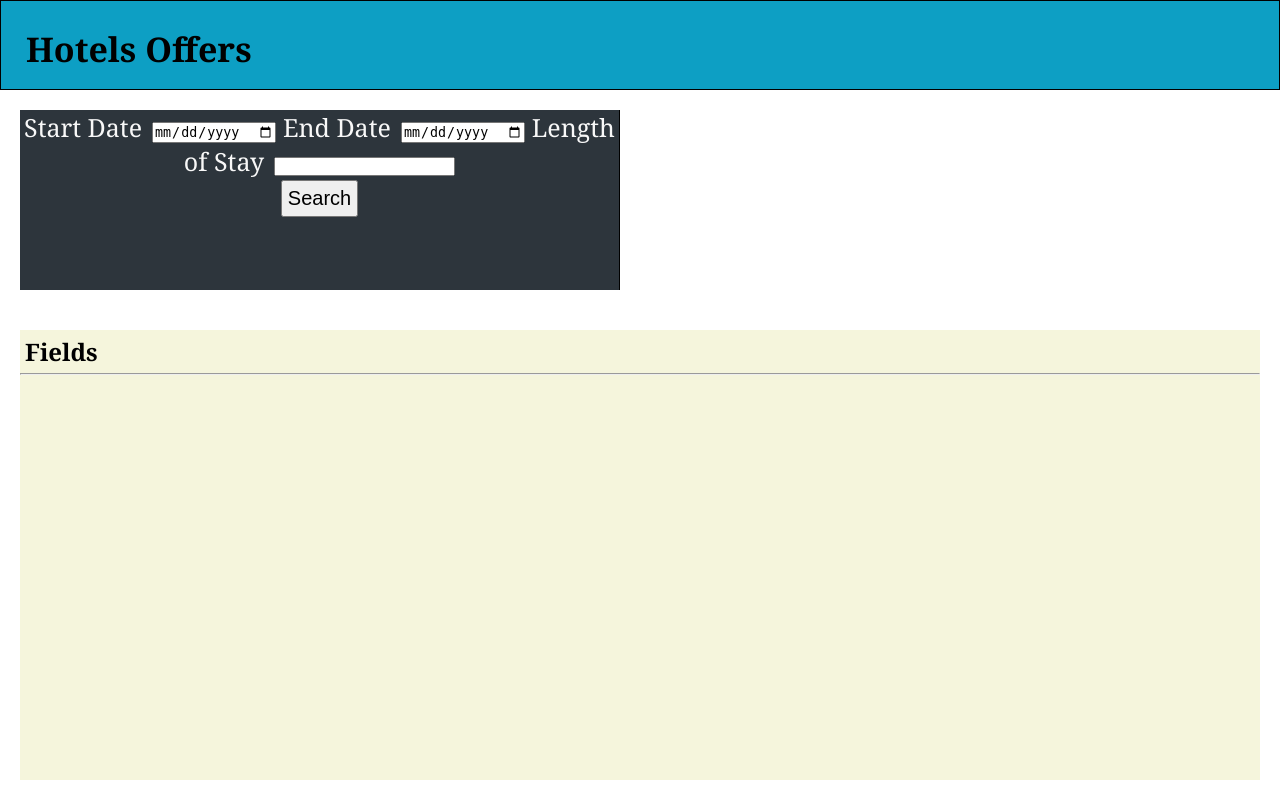
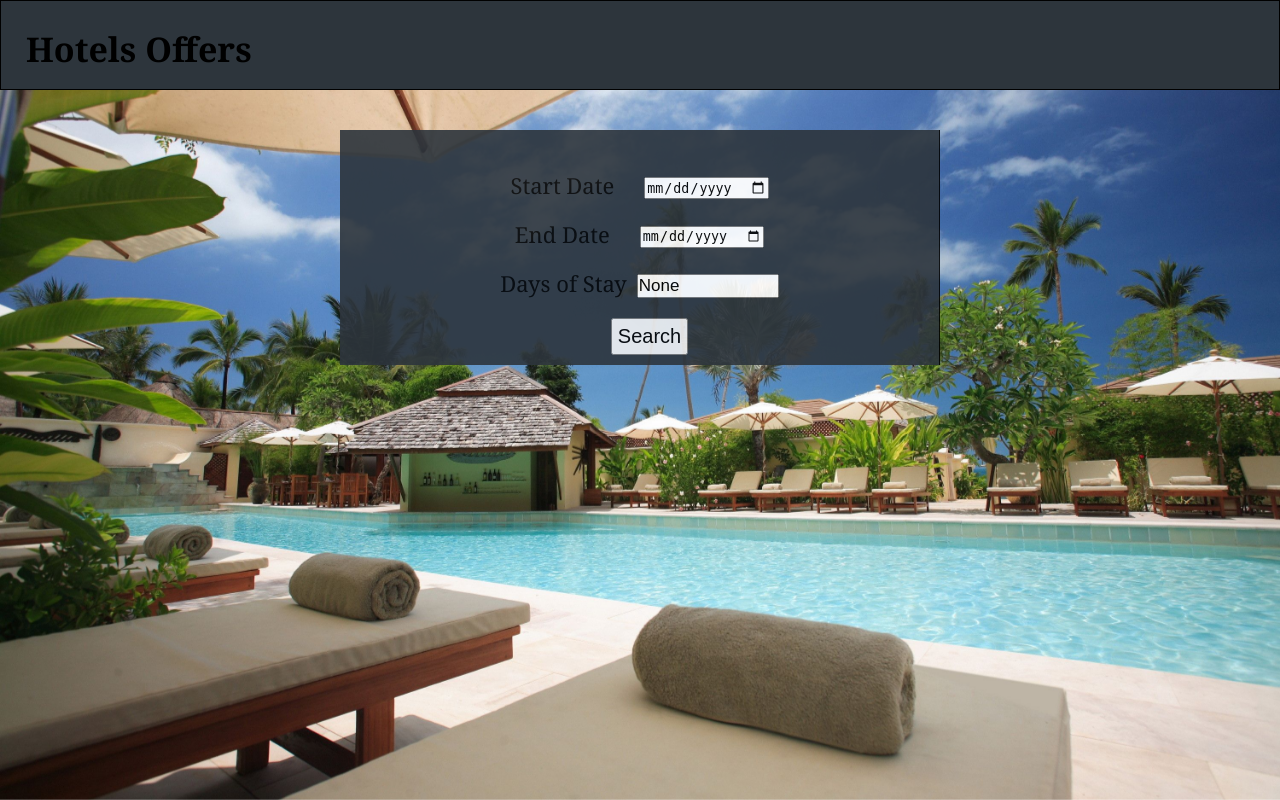
Before and after one commit to AliEzzatOdeh/coding_exercise, a Django app: page /offers/ in a window 1280 px wide. Run offline with Django 3.2, Linux system fonts and the light colour scheme; data that the repository does not hold is empty.

Commit message:
modified index page with background, added base template, added offers page to display offers and update view to pass offers to template

```diff
--- a/main/offers_lib/offers_manager.py
+++ b/main/offers_lib/offers_manager.py
@@ -4,6 +4,7 @@
 
 class OffersManager:
 	START_DATE = "minTripStartDate"
+	END_DATE = "endDate"
 	LENGTH_OF_STAY = "lengthOfStay"
 
 	OFFERS = 'offers'
@@ -58,6 +59,11 @@
 			hotel_offer.average_price_per_night = element[self.HOTEL_PRICING_INFO][self.AVERAGE_PRICE_VALUE]
 			hotel_offer.total_price = element[self.HOTEL_PRICING_INFO][self.TOTAL_PRICE_VALUE]
 			hotel_offer.currency = element[self.HOTEL_PRICING_INFO][self.CURRENCY]
+
+			if hotel_offer.website_url != "":
+				hotel_offer.website_url = hotel_offer.website_url.replace("%3A",":")
+				hotel_offer.website_url = hotel_offer.website_url.replace("%2F","/")
+
 			hotel_offers.append(hotel_offer)
 
 		return hotel_offers
--- a/main/static/css/style.css
+++ b/main/static/css/style.css
@@ -12,18 +12,34 @@
     margin: 5px;
 }
 
+input {
+    margin-top: 5px;
+    margin-bottom: 5px;
+    display:inline-block;
+    *display: inline;     /* for IE7*/
+    zoom:1;              /* for IE7*/
+    vertical-align:middle;
+    margin-left:20px
+}
+
 label {
+    display: inline-block;
+    padding-top: 5px;
     margin-right: 10px;
 }
 
 .page {
+    background-image: url("/static/images/hotel.jpeg");
     background-repeat: no-repeat;
     background-size: cover;
+    background-position: center;
     display: flex;
     flex-flow: column;
     width: 100%;
-    height: 100vh;
+    height: 100%;
     font-family: Georgia, serif;
+    background-attachment: fixed;
+    min-height: 100vh;
 }
 
 .hidden {
@@ -38,7 +54,7 @@
 
 .header {
     padding: 100 px;
-    background-color: rgb(13, 159, 196);
+    background-color: #2d353c;
     text-align: center;
     max-height: 90px;
     min-height: 90px;
@@ -69,51 +85,28 @@
 }
 
 .info-menu {
-    display: flex;
+    display: block;
     flex-flow: column;
     flex: 2;
     justify-content: flex-start;
     background-color: #2d353c;
     height: 100%;
     border-right: solid 1px;
-    color: #f8f8f8;
-    border-right-color: black;
+    /*color: #f8f8f8;*/
+    /*border-right-color: black;*/
     font-size: 25px;
     user-select: none;
-    margin: 20px;
+    margin: 40px 0 20px 0;
     width: 600px;
-
-    text-align:center;
+    text-align: center;
+    margin-left: auto;
+    margin-right: auto;
+    opacity: 0.9;
 }
 
 .search-button {
     font-size: 20px;
     padding: 5px;
-}
-
-.side-menu-element {
-    border-bottom: solid 1px;
-    border-bottom-color: black;
-}
-
-.category-label{
-    margin-left: 0;
-    width: 100%;
-    display: block;
-    padding: 10px;
-}
-
-.side-menu-sub-element {
-    cursor: pointer;
-    font-size: 20px;
-    padding: 10px;
-    background-color:lightgray;
-    padding-left: 20px;
-    color: black;
-}
-
-.side-menu-sub-element:hover{
-    background-color: darkcyan;
 }
 
 /*Side Menu*/
@@ -124,18 +117,16 @@
     display: flex;
     flex: 5;
     flex-flow: column;
-    background-color:beige;
+    background-color: white;
     margin-top: 20px;
-    margin-bottom: 20px;
-    margin-left: 20px;
-    margin-right: 20px;
+    margin-bottom: 30px;
+    margin-left: 60px;
+    margin-right: 60px;
 }
 
-.form-fields {
+.info-form {
     display: flex;
     flex-flow: column;
-    justify-content: space-between;
-    height: 300px;
     overflow-y: auto;
     margin-top: 40px;
     margin: 0 auto;
@@ -143,9 +134,40 @@
     margin-top: 30px;
 }
 
-.field-container{
+.info-form-field {
+    margin: 5px;
+}
+
+.offer-item {
+    display:flex;
+    flex-flow: row;
+    margin: 10px;
+}
+
+.hotel-image {
+   /* display: flex;*/
+    width: 150px;
+    height: 150px;
+}
+
+.hotel-info {
     display: flex;
-    flex-flow: row;
+    flex-flow: column;
+    margin: 0 0 10px 10px;
+}
+
+.hotel-name{
+    margin-bottom: 20px;
+    margin-top: 0;
+}
+
+.hotel-info-field{
+    margin-bottom: 10px;
+}
+.days-input {
+    width: 142px;
+    font-size: 17px;
+    margin-left: 0px;
 }
 
 /*Main Content*/
--- /dev/null
+++ b/main/templates/base.html
@@ -0,0 +1,57 @@
+{% load static %}
+<!DOCTYPE html>
+<html>
+
+<header>
+
+    <title>
+        Hotels Offer
+    </title>
+
+    <meta name='viewport' content='width=device-width, initial-scale=1.0, maximum-scale=1.0' />
+    <link rel='stylesheet' href='{% static "css/style.css" %}' />
+
+</header>
+
+<body>
+
+    <div class="page">
+
+        <div class="header">
+
+            <h1 class="header-text">Hotels Offers</h1>
+
+        </div>
+
+        <div class="container">
+            <div class="info-menu">
+                    <form name="OfferInfoForm" class="info-form" method="get" action="{% url 'offers' %}" onsubmit="return validateForm()">
+
+                        <div class="info-form-field">
+                            <label>Start Date</label><input id="startDate" name="minTripStartDate" type="date" value="{{start_date}}" />
+                        </div>
+                        <div class="info-form-field">
+                            <label>  End Date</label><input id="endDate" name="endDate" type="date" onchange="validateStartAndEndDatesDifferences()" value="{{end_date}}"/>
+                        </div>
+                        <div class="info-form-field">
+                            <label>Days of Stay</label><input id="lengthOfStay" class="days-input" name="lengthOfStay" type="text" readonly value="{{length_of_stay}}"/>
+                        </div>
+
+                        <div class="info-form-field">
+                            <input type="submit" value="Search" class="search-button" />
+                        </div>
+                    </form>
+            </div>
+
+
+
+			{% block content %}
+			{% endblock %}
+
+
+        </div>
+    </div>
+</body>
+<script src = '{% static "js/script.js" %}'></script>
+
+</html>
--- a/main/templates/index.html
+++ b/main/templates/index.html
@@ -1,67 +1,4 @@
-{% load static %}
-<!DOCTYPE html>
-<html>
+{% extends 'base.html' %}
+{% block content %}
 
-<header>
-
-    <title>
-        Hotels Offer
-    </title>
-
-    <meta name='viewport' content='width=device-width, initial-scale=1.0, maximum-scale=1.0' />
-    <link rel='stylesheet' href='{% static "css/style.css" %}' />
-
-</header>
-
-<body>
-
-    <div class="page">
-
-        <div class="header">
-
-            <h1 class="header-text">Hotels Offers</h1>
-
-        </div>
-
-        <div class="container">
-            <div class="info-menu">
-                    <form name="OfferInfoForm" method="get" action="{% url 'offers' %}" onsubmit="return validateForm()">
-                        <div>
-                            <label>Start Date</label><input id="startDate" name="minTripStartDate" type="date" />
-                            <label>End Date</label><input id="endDate" name="endDate" type="date" onchange="validateStartAndEndDatesDifferences()"/>
-                            <label>Length of Stay</label><input id="lengthOfStay" name="lengthOfStay" type="text" readonly />
-                        </div>
-                        <input type="submit" value="Search" class="search-button" />
-
-                    </form>
-                    <!--<ul>
-                    <li class="side-menu-element">
-                        <label class="category-label">Risks</label>
-
-                        <ul id="riskList">
-                                <li class="side-menu-sub-element"></li>
-                        </ul>
-                    </li>
-                </ul>-->
-            </div>
-
-            <div class="main-content">
-                <h2>Fields</h2>
-                    <hr>
-                <form id="fieldsForm" class="form-fields">
-
-                  </form>
-            </div>
-
-        </div>
-        </div>
-
-
-
-    </div>
-</body>
-<script src="https://ajax.googleapis.com/ajax/libs/jquery/3.3.1/jquery.min.js"></script>
-<script src = '{% static "js/script.js" %}'></script>
-
-
-</html>
+{% endblock %}
--- /dev/null
+++ b/main/templates/offers.html
@@ -0,0 +1,19 @@
+{% extends 'base.html' %}
+{% block content %}
+<div class="main-content">
+    <ul class="offers-list">
+        {% for offer in offers %}
+            <li class="offer-item">
+                <img class="hotel-image" src="{{offer.image_url}}">
+                <div class="hotel-info">
+                    <div class="hotel-name"><h3>{{offer.name}}</h3></div>
+                    <div class="hotel-info-field">Total Price: {{offer.total_price}} {{offer.currency}}</div>
+                    <div class="hotel-info-field">Price per night: {{offer.average_price_per_night}} {{offer.currency}}</div>
+                    <div class="hotel-info-field">Hotel Stars: {{offer.star_rating}}</div>
+                    <div class="hotel-info-field"><a href="{{offer.website_url}}">Book Now with Expedia</a></div>
+                </div>
+            </li>
+        {% endfor %}
+    </ul>
+</div>
+{% endblock %}
--- a/main/views.py
+++ b/main/views.py
@@ -11,6 +11,6 @@
     hotel_offers = offers_manager.get_offers(request.GET)
     return render(
         request,
-        'index.html'#,
-        #context={'num_books':num_books,'num_instances':num_instances,'num_instances_available':num_instances_available,'num_authors':num_authors},
+        'offers.html',
+        context={'offers':hotel_offers, 'start_date':request.GET.get(offers_manager.START_DATE), 'end_date':request.GET.get(offers_manager.END_DATE), 'length_of_stay':request.GET.get(offers_manager.LENGTH_OF_STAY)}
     )
```
Also changed, not shown: main/static/images/hotel.jpeg (added).
